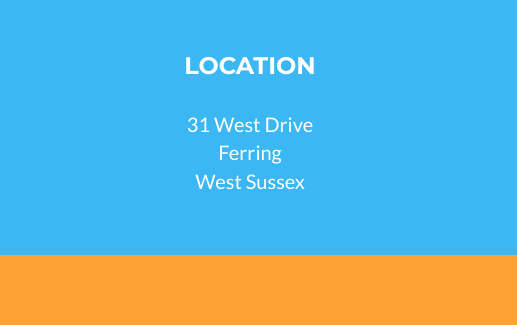
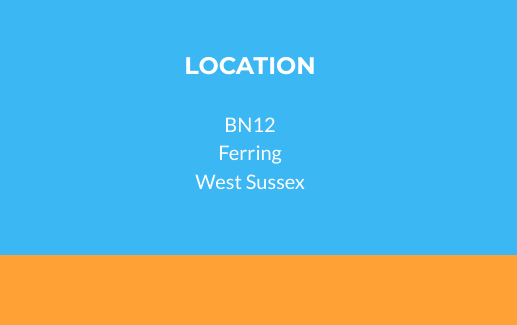
Before and after one commit to alexsisan/alexsisan.github.io, a website: page index.html in a window 1280 px wide. Shown: the part 2289-2614 px from the top of the page, 0-517 px from the left. Drawn offline with nearby package versions, Linux system fonts and the light colour scheme.

Commit message:
postcode

```diff
--- a/index.html
+++ b/index.html
@@ -247,7 +247,7 @@
                 <div class="row">
                     <div class="footer-col col-md-4">
                         <h3>Location</h3>
-                        <p>31 West Drive<br>
+                        <p>BN12<br>
                                 Ferring<br>
                                     West Sussex
                                         </p>
```
